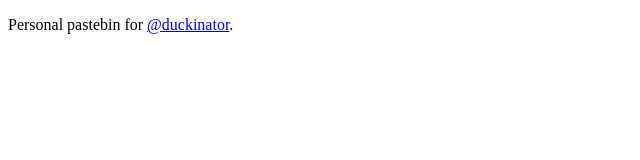
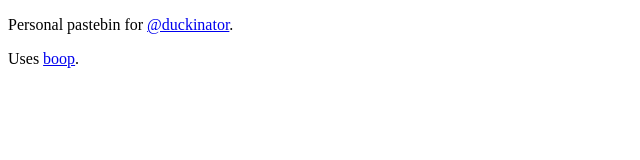
Before and after one commit to duckinator/pastes, a plain HTML site: page index.html in a window 1280 px wide. Shown: the full height of the page, 0-640 px from the left. Drawn offline with Linux system fonts and the light colour scheme.

Commit message:
update index.html

```diff
--- a/index.html
+++ b/index.html
@@ -1,3 +1,4 @@
 <!DOCTYPE html>
 
 <p>Personal pastebin for <a href="https://twitter.com/duckinator">@duckinator</a>.</p>
+<p>Uses <a href="https://github.com/duckinator/boop">boop</a>.</p>
```
